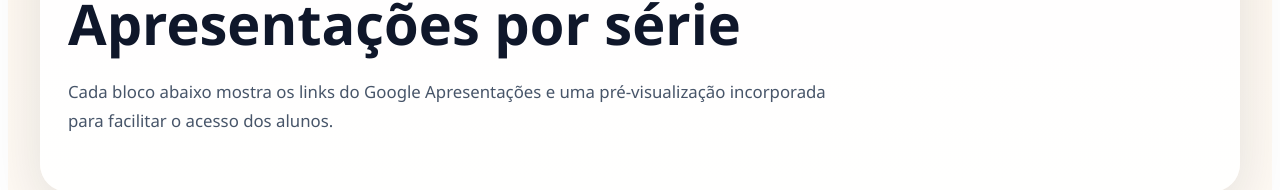
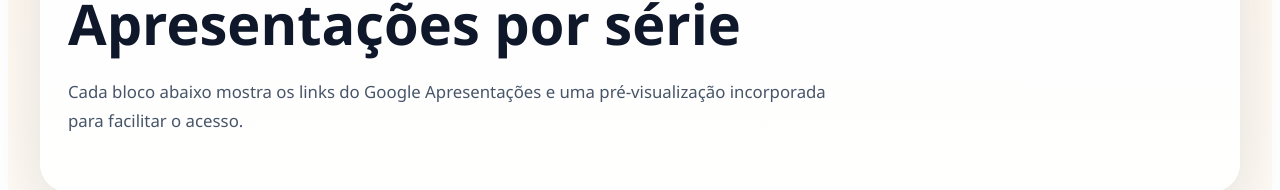
Before and after one commit to Nick91-qui/clone-tabnews, a Next.js app: page /aulas in a window 1280 px wide. Shown: the part 261-451 px from the top of the page. Built offline with nearby package versions, Linux system fonts and the light colour scheme.

Commit message:
feat: adciona mais uma aula

```diff
--- a/pages/aulas.js
+++ b/pages/aulas.js
@@ -141,7 +141,7 @@ export default function Aulas() {
             }}
           >
             Cada bloco abaixo mostra os links do Google Apresentações e uma
-            pré-visualização incorporada para facilitar o acesso dos alunos.
+            pré-visualização incorporada para facilitar o acesso.
           </p>
         </section>
 
```
